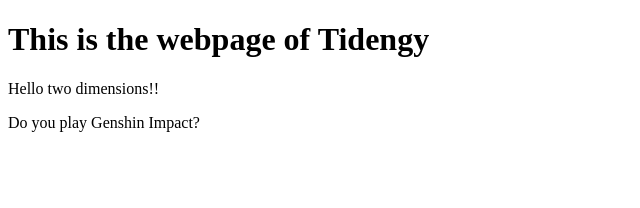
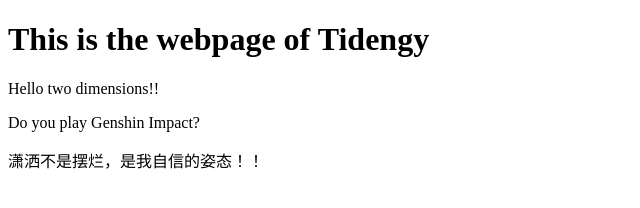
Before and after one commit to Tidengy/Portfolio, a plain HTML site: page index.html in a window 1280 px wide. Shown: the whole page, without its empty margins (0-640 px from the left). Drawn offline with Linux system fonts and the light colour scheme.

Commit message:
Update index.html

```diff
--- a/index.html
+++ b/index.html
@@ -5,5 +5,6 @@
 <h1>This is the webpage of Tidengy</h1>
 <p>Hello two dimensions!!</p>
 <P>Do you play Genshin Impact?</P>
+<p>潇洒不是摆烂，是我自信的姿态！！</p>
 </body>
 </html>
```
